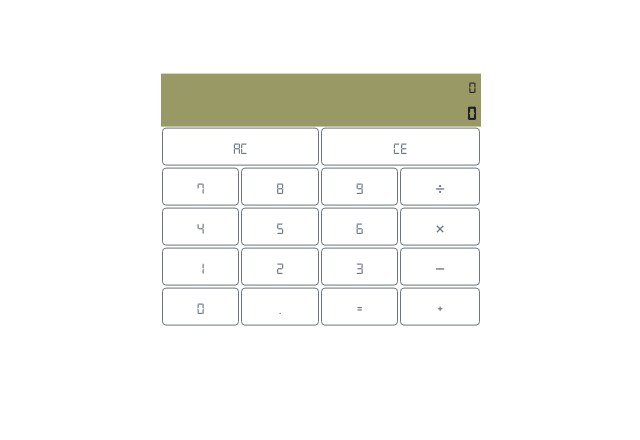
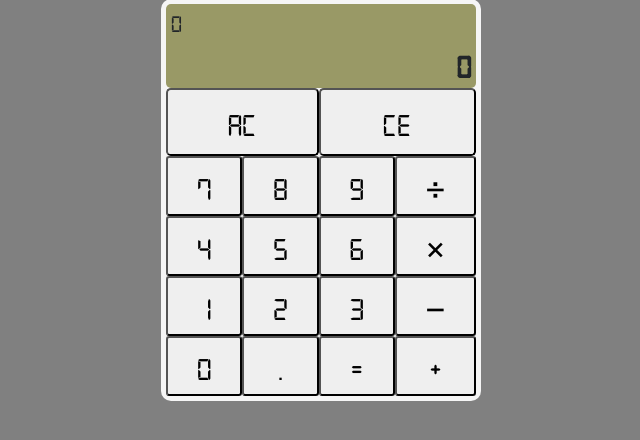
Before and after one commit to tchell/fcc-calculator, a React (Create React App) app in the folder client/: page / in a window 1280 px wide. Shown: the top 440 px of the page, without its empty margins (319-959 px from the left). Built offline with nearby package versions, Linux system fonts and the light colour scheme.

Commit message:
removed bootstrap usage, edit font sizes

```diff
--- a/client/src/App.js
+++ b/client/src/App.js
@@ -8,7 +8,7 @@ import ButtonPad from "./components/ButtonPad";
 class App extends Component {
   render() {
     return (
-        <div className={"container"}>
+        <div id={"App"} className={"container"}>
             <Screen />
             <ButtonPad />
         </div>
--- a/client/src/components/ButtonPad/AllClear.jsx
+++ b/client/src/components/ButtonPad/AllClear.jsx
@@ -14,7 +14,7 @@ class AllClear extends Component {
 
     render() {
         return (
-            <button id={"clear"} onClick={this.handleClick}>AC</button>
+            <button id={"clear"} onClick={this.handleClick} className={"btn-lg"}>AC</button>
         )
     }
 }
--- a/client/src/components/ButtonPad/ClearEntry.jsx
+++ b/client/src/components/ButtonPad/ClearEntry.jsx
@@ -14,7 +14,7 @@ class ClearEntry extends Component {
 
     render() {
         return (
-            <button id={"clear-entry"} onClick={this.handleClick}>CE</button>
+            <button id={"clear-entry"} onClick={this.handleClick} className={"btn-lg"}>CE</button>
         )
     }
 }
--- a/client/src/components/ButtonPad/Decimal.jsx
+++ b/client/src/components/ButtonPad/Decimal.jsx
@@ -15,7 +15,7 @@ class Decimal extends Component {
 
     render() {
         return (
-            <button id={"decimal"} onClick={this.handleClick}>.</button>
+            <button id={"decimal"} onClick={this.handleClick} className={"btn-sm"}>.</button>
         )
     }
 }
--- a/client/src/components/ButtonPad/Equals.jsx
+++ b/client/src/components/ButtonPad/Equals.jsx
@@ -14,7 +14,7 @@ class Equals extends Component {
     }
     render() {
         return (
-            <button id={this.props.name} onClick={this.handleClick} dangerouslySetInnerHTML={{__html: this.props.char}}/>
+            <button id={this.props.name} onClick={this.handleClick} dangerouslySetInnerHTML={{__html: this.props.char}} className={"btn-sm"}/>
         )
     }
 }
--- a/client/src/components/ButtonPad/Number.jsx
+++ b/client/src/components/ButtonPad/Number.jsx
@@ -15,7 +15,7 @@ class Number extends Component {
 
     render() {
         return (
-            <button className={"num"} id={this.props.name} onClick={this.handleClick}>{this.props.val}</button>
+            <button className={"num btn-sm"} id={this.props.name} onClick={this.handleClick}>{this.props.val}</button>
         )
     }
 }
--- a/client/src/components/ButtonPad/Operator.jsx
+++ b/client/src/components/ButtonPad/Operator.jsx
@@ -13,7 +13,7 @@ class Operator extends Component {
     }
     render() {
         return (
-            <button id={this.props.name} onClick={this.handleClick} dangerouslySetInnerHTML={{__html: this.props.char}}/>
+            <button id={this.props.name} onClick={this.handleClick} dangerouslySetInnerHTML={{__html: this.props.char}} className={"btn-sm"}/>
         )
     }
 }
--- a/client/src/components/ButtonPad/index.js
+++ b/client/src/components/ButtonPad/index.js
@@ -9,7 +9,7 @@ import Decimal from "./Decimal.jsx";
 class ButtonPad extends Component {
     render() {
         return (
-            <div className={"container"} id={"button-pad"}>
+            <div id={"button-pad"}>
                 <AllClear/>
                 <ClearEntry/>
                 {(function numbers() {
--- a/client/src/style/App.sass
+++ b/client/src/style/App.sass
@@ -3,28 +3,34 @@
   font-family: digital-7
   src: url("../fonts/digital-7 (mono).ttf")
 
-#root
+body
+  background-color: grey
+#App
   font-family: digital-7, "Lucida Sans Typewriter", "Lucida Console", monaco, "Bitstream Vera Sans Mono", monospace
   width: 320px
   position: fixed
   top: 25%
   left: 50%
   transform: translate(-50%, -50%)
+  background-color: whitesmoke
+  padding: 5px
+  border-radius: 10px
 
-.btn
-  margin: 1px
-
-.container
-  margin: auto auto
-  padding: 0
 
 #screen
-  text-align: right
-  padding-right: 5px
   background-color: #999966
+  border-radius: 5px
+  #formula
+    font-size: x-large
+    padding-left: 5px
   #display
-    font-size: 1.2em
+    text-align: right
+    padding-right: 5px
+    font-size: xx-large
     font-weight: bold
+
+.btn-sm, .btn-lg
+  font-size: xx-large
 #button-pad
   display: grid
   grid-template-areas: "clear-all clear-all clear-entry clear-entry" "seven eight nine divide" "four five six multiply" "one two three subtract" "zero decimal equals plus"
--- a/client/src/style/index.js
+++ b/client/src/style/index.js
@@ -1,7 +1,6 @@
 import $ from 'jquery';
 
 function style() {
-    $("button").addClass("btn btn-outline-secondary");
 }
 
 export default style;
```
